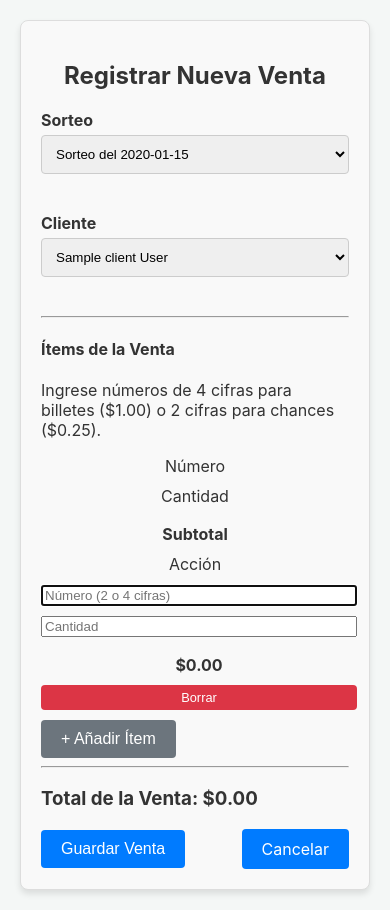
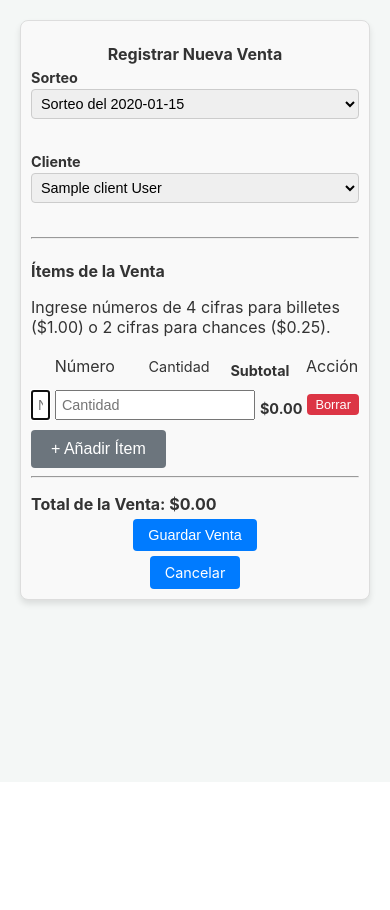
Before and after one commit to jelixandroid8-byte/loto-app, a Flask app: template templates/new_sale_form.html in a window 390 px wide. Shown: the part 62-972 px from the top of the page. After the commit the page ends 671 px from the top, so only its background shows below. Run offline with Flask 3, Linux system fonts and the light colour scheme; the template is opened without the code that fills it: most values are stand-ins (such as "Sample title", 1, 10 or a date in 2020); some libraries are stand-ins or nearby versions.

Commit message:
Make new_sale_form.html more compact for mobile devices

```diff
--- a/templates/new_sale_form.html
+++ b/templates/new_sale_form.html
@@ -355,21 +355,56 @@ document.addEventListener('DOMContentLoaded', function () {
 
     /* Media query for smaller screens */
     @media (max-width: 600px) {
+        .form-container {
+            padding: 10px; /* Reduce padding */
+        }
+
+        .form-container h2, .form-container h3, .form-container h4 {
+            font-size: 1rem; /* Smaller font size for titles */
+            margin-bottom: 5px; /* Reduce space below titles */
+        }
+
+        .form-group label {
+            font-size: 0.9rem; /* Smaller font size for labels */
+            margin-bottom: 3px; /* Reduce space below labels */
+        }
+
+        .form-group select, .form-group input {
+            padding: 5px; /* Reduce padding inside inputs */
+            font-size: 0.9rem; /* Smaller font size for inputs */
+            margin-bottom: 10px; /* Reduce space below inputs */
+        }
+
         .item-header, .item-row {
-            flex-direction: column; /* Stack items vertically */
-            align-items: stretch; /* Stretch items to full width */
+            gap: 5px; /* Reduce gap between columns */
         }
 
         .item-number-wrapper, .item-quantity, .item-subtotal, .item-action {
-            min-width: 100%; /* Full width for each item */
+            min-width: auto; /* Remove minimum width constraints */
         }
 
         .item-number, .item-quantity {
-            width: 100%; /* Ensure inputs take full width */
+            padding: 5px; /* Reduce padding inside fields */
+            font-size: 0.9rem; /* Smaller font size */
         }
 
-        .item-subtotal, .item-action {
-            text-align: left; /* Align text to the left */
+        .item-subtotal {
+            font-size: 0.9rem; /* Smaller font size */
+        }
+
+        .btn-sm {
+            padding: 3px 8px; /* Smaller buttons */
+            font-size: 0.8rem; /* Smaller font size for buttons */
+        }
+
+        .form-actions {
+            flex-direction: column; /* Stack buttons vertically */
+            gap: 5px; /* Reduce gap between buttons */
+        }
+
+        .form-actions .btn {
+            padding: 8px 15px; /* Reduce padding for buttons */
+            font-size: 0.9rem; /* Smaller font size */
         }
     }
 </style>
```
